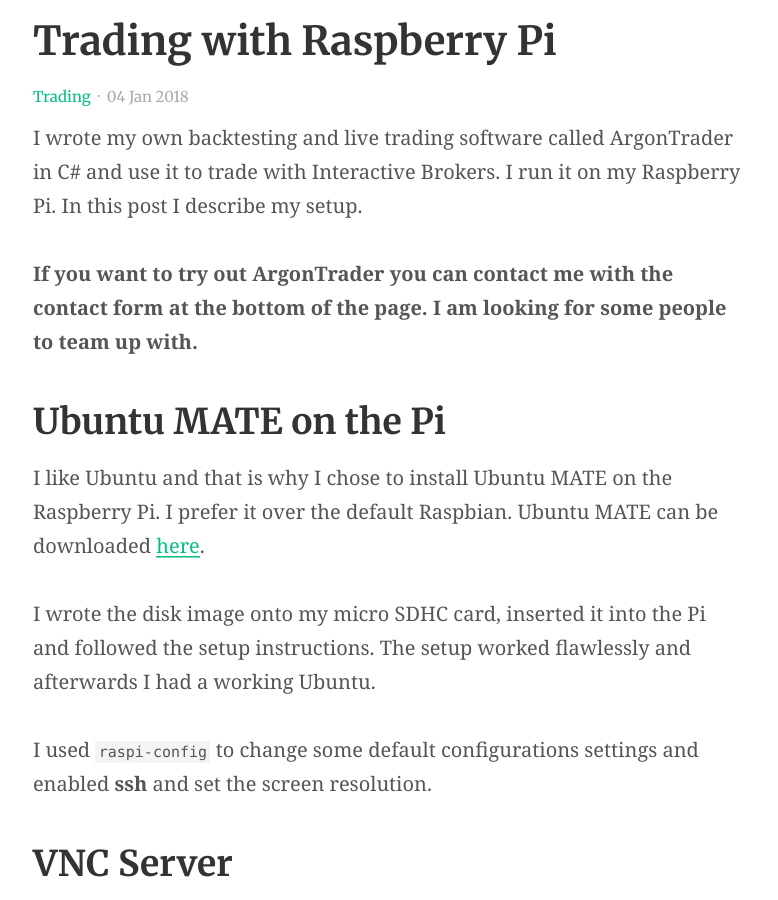
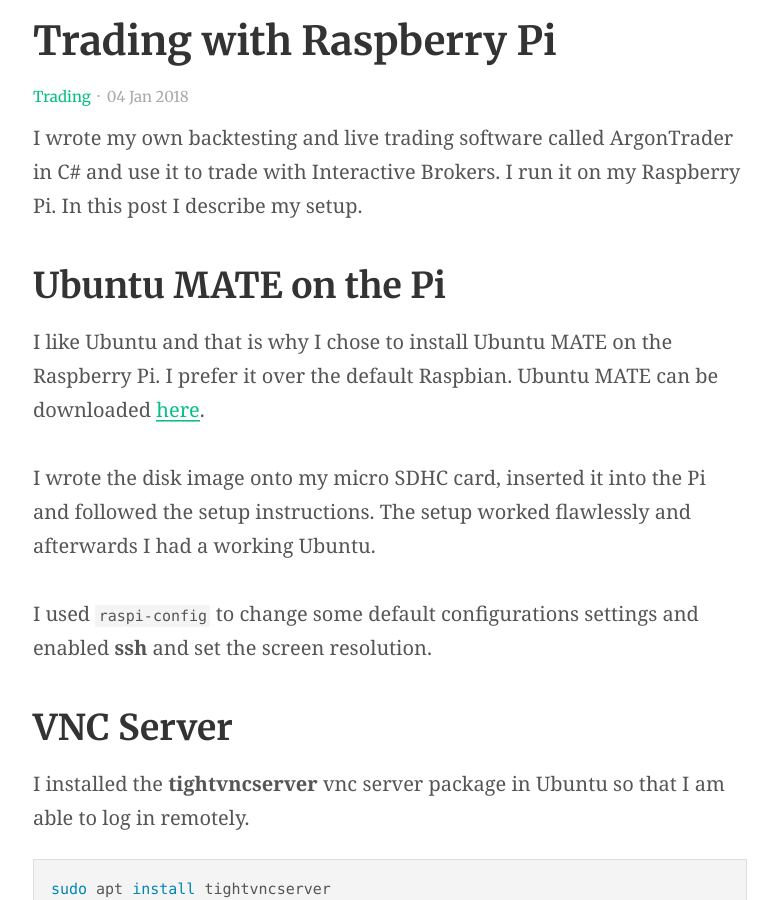
Before and after one commit to trenki2/trenki2.github.io, a Jekyll site: the page built from _posts/2018-01-04-trading-with-raspberry-pi.md, in a window 1280 px wide and 900 px high, scrolled down 412 px. Shown: the whole window, without its empty margins (250-1028 px from the left). Built offline with Jekyll 4.4.1, drawn with Linux system fonts in a browser that asks for light colours.

Commit message:
Removed info about ArgonTrader

```diff
--- a/_posts/2018-01-04-trading-with-raspberry-pi.md
+++ b/_posts/2018-01-04-trading-with-raspberry-pi.md
@@ -12,9 +12,6 @@ and use it to trade with Interactive Brokers.
 I run it on my Raspberry Pi. In this post I describe my setup.
 
 <!-- more -->
-
-**If you want to try out ArgonTrader you can contact me with the contact form at
-the bottom of the page. I am looking for some people to team up with.**
 
 ## Ubuntu MATE on the Pi
 
```
